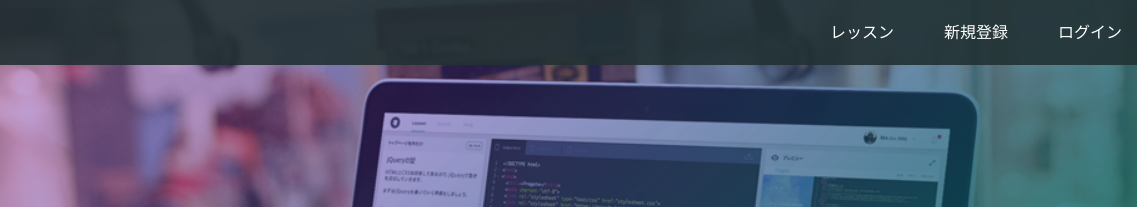
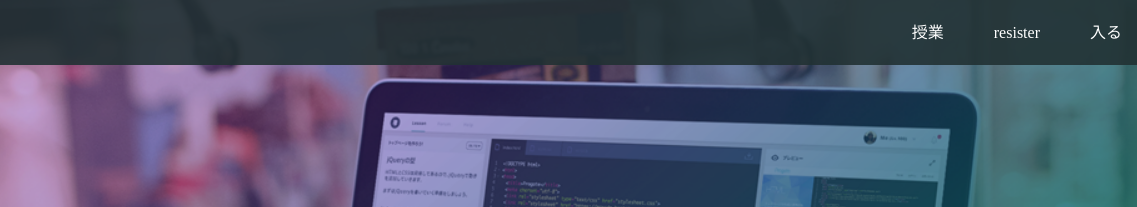
Before and after one commit to tetsu7910/tetsu7910.github.io, a plain HTML site: page index.html in a window 1280 px wide. Shown: the top 207 px of the page, 143-1280 px from the left. Drawn offline with Linux system fonts and the light colour scheme.

Commit message:
Update index.html

```diff
--- a/index.html
+++ b/index.html
@@ -15,9 +15,9 @@
       </div>
       <span class="fa fa-bars menu-icon"></span>
       <div class="header-right">
-        <a href="#">レッスン</a>
-        <a href="#">新規登録</a>
-        <a href="#" class="login">ログイン</a>
+        <a href="#">授業</a>
+        <a href="#">resister</a>
+        <a href="#" class="login">入る</a>
       </div>
     </div>
   </header>
```
